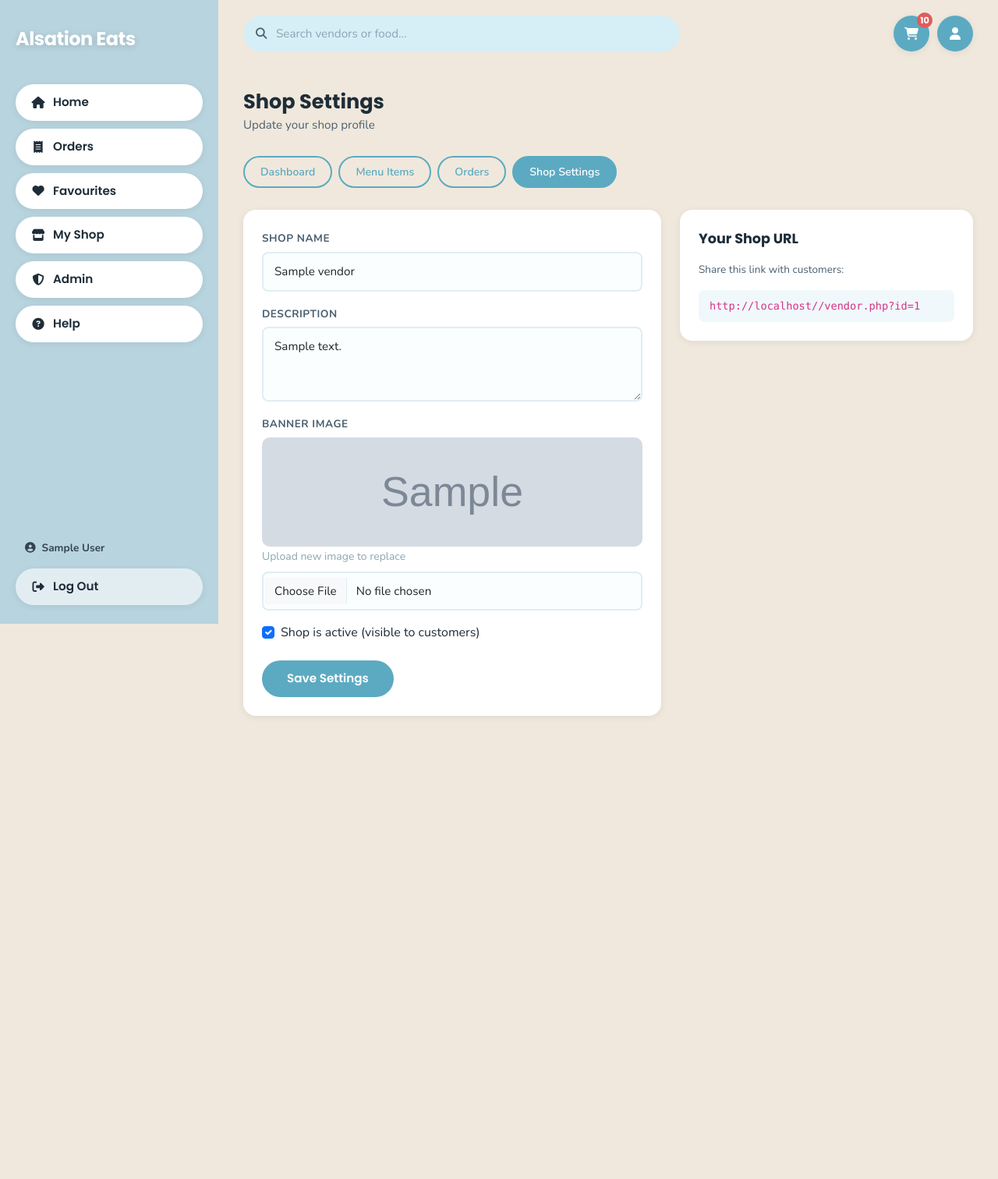
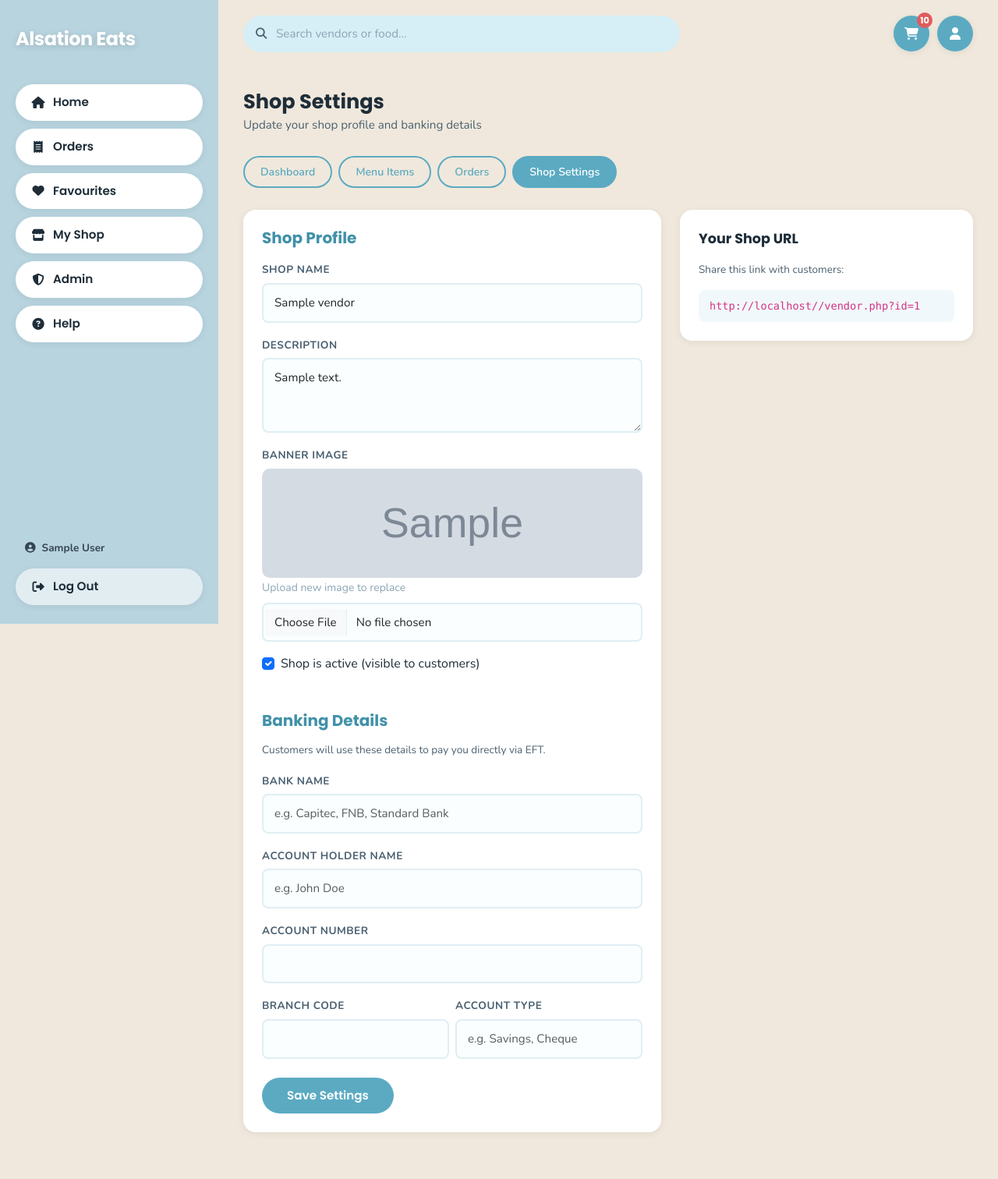
Before and after one commit to 1AnonyK/alsationeats, a PHP site: page /seller/settings.php in a window 1280 px wide. Shown: the whole page at 78% size. Before the commit the page ends 918 px from the top, so only its background shows below. Run offline with PHP 8.4, Linux system fonts and the light colour scheme; the visitor is signed in with stand-in values (Sample User, id 1); tables that the repository leaves empty hold one stand-in row (values such as "Sample post"); grey boxes marked "Sample" are stand-in pictures.

Commit message:
Update shop settings to include banking information
Added fields for banking details in shop settings.

```diff
--- a/seller/settings.php
+++ b/seller/settings.php
@@ -15,20 +15,26 @@ $error = $success = '';
 
 if ($_SERVER['REQUEST_METHOD'] === 'POST') {
     verifyCsrf();
-    $name   = trim($_POST['shop_name'] ?? '');
-    $desc   = trim($_POST['description'] ?? '');
-    $active = isset($_POST['is_active']) ? 1 : 0;
+    $name       = trim($_POST['shop_name'] ?? '');
+    $desc       = trim($_POST['description'] ?? '');
+    $active     = isset($_POST['is_active']) ? 1 : 0;
+
+    $bankName   = trim($_POST['bank_name'] ?? '');
+    $bankHolder = trim($_POST['bank_holder'] ?? '');
+    $bankAcc    = trim($_POST['bank_account'] ?? '');
+    $bankBranch = trim($_POST['bank_branch'] ?? '');
+    $bankType   = trim($_POST['bank_type'] ?? '');
 
     if (strlen($name) < 2) {
         $error = 'Shop name is too short.';
     } else {
         $banner = handleUpload('banner', UPLOAD_VENDOR, ['jpg','jpeg','png','webp']);
         if ($banner) {
-            $db->prepare("UPDATE vendors SET name=?,description=?,is_active=?,banner_img=? WHERE id=?")
-               ->execute([$name, $desc, $active, $banner, $vendorId]);
+            $db->prepare("UPDATE vendors SET name=?,description=?,is_active=?,banner_img=?,bank_name=?,bank_holder=?,bank_account=?,bank_branch=?,bank_type=? WHERE id=?")
+               ->execute([$name, $desc, $active, $banner, $bankName, $bankHolder, $bankAcc, $bankBranch, $bankType, $vendorId]);
         } else {
-            $db->prepare("UPDATE vendors SET name=?,description=?,is_active=? WHERE id=?")
-               ->execute([$name, $desc, $active, $vendorId]);
+            $db->prepare("UPDATE vendors SET name=?,description=?,is_active=?,bank_name=?,bank_holder=?,bank_account=?,bank_branch=?,bank_type=? WHERE id=?")
+               ->execute([$name, $desc, $active, $bankName, $bankHolder, $bankAcc, $bankBranch, $bankType, $vendorId]);
         }
         // Re-fetch
         $vStmt->execute([$vendorId]);
@@ -41,7 +47,7 @@ require_once __DIR__ . '/../includes/header.php';
 ?>
 
 <h1 class="page-title">Shop Settings</h1>
-<p class="page-subtitle">Update your shop profile</p>
+<p class="page-subtitle">Update your shop profile and banking details</p>
 
 <div class="seller-tab-bar">
   <a href="/seller/dashboard.php" class="seller-tab">Dashboard</a>
@@ -58,6 +64,9 @@ require_once __DIR__ . '/../includes/header.php';
     <div class="ae-card ae-form">
       <form method="POST" enctype="multipart/form-data">
         <input type="hidden" name="csrf" value="<?= csrfToken() ?>">
+
+        <h5 style="font-family:'Poppins',sans-serif;font-weight:700;margin-bottom:16px;color:var(--teal-dark)">Shop Profile</h5>
+
         <div class="mb-3">
           <label class="form-label">Shop Name</label>
           <input type="text" name="shop_name" class="form-control" required value="<?= h($vendor['name']) ?>">
@@ -82,6 +91,36 @@ require_once __DIR__ . '/../includes/header.php';
                  <?= $vendor['is_active'] ? 'checked' : '' ?>>
           <label class="form-check-label" for="activeCheck">Shop is active (visible to customers)</label>
         </div>
+
+        <hr style="margin:24px 0; border-color:#EEF5F8">
+        <h5 style="font-family:'Poppins',sans-serif;font-weight:700;margin-bottom:16px;color:var(--teal-dark)">Banking Details</h5>
+        <p style="font-size:0.85rem; color:var(--text-mid); margin-bottom:16px;">
+            Customers will use these details to pay you directly via EFT.
+        </p>
+
+        <div class="mb-3">
+          <label class="form-label">Bank Name</label>
+          <input type="text" name="bank_name" class="form-control" value="<?= h($vendor['bank_name'] ?? '') ?>" placeholder="e.g. Capitec, FNB, Standard Bank">
+        </div>
+        <div class="mb-3">
+          <label class="form-label">Account Holder Name</label>
+          <input type="text" name="bank_holder" class="form-control" value="<?= h($vendor['bank_holder'] ?? '') ?>" placeholder="e.g. John Doe">
+        </div>
+        <div class="mb-3">
+          <label class="form-label">Account Number</label>
+          <input type="text" name="bank_account" class="form-control" value="<?= h($vendor['bank_account'] ?? '') ?>">
+        </div>
+        <div class="row g-2 mb-4">
+          <div class="col-6">
+            <label class="form-label">Branch Code</label>
+            <input type="text" name="bank_branch" class="form-control" value="<?= h($vendor['bank_branch'] ?? '') ?>">
+          </div>
+          <div class="col-6">
+            <label class="form-label">Account Type</label>
+            <input type="text" name="bank_type" class="form-control" value="<?= h($vendor['bank_type'] ?? '') ?>" placeholder="e.g. Savings, Cheque">
+          </div>
+        </div>
+
         <button type="submit" class="btn-teal">Save Settings</button>
       </form>
     </div>
```
